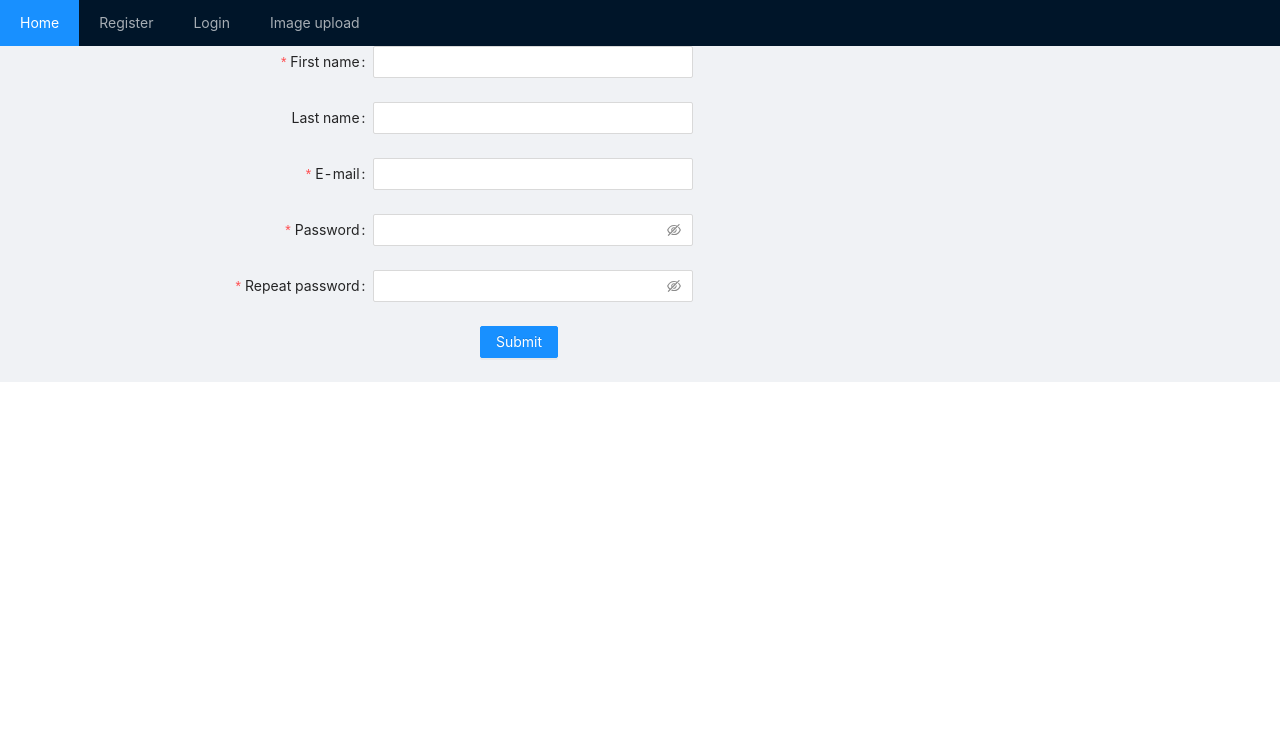
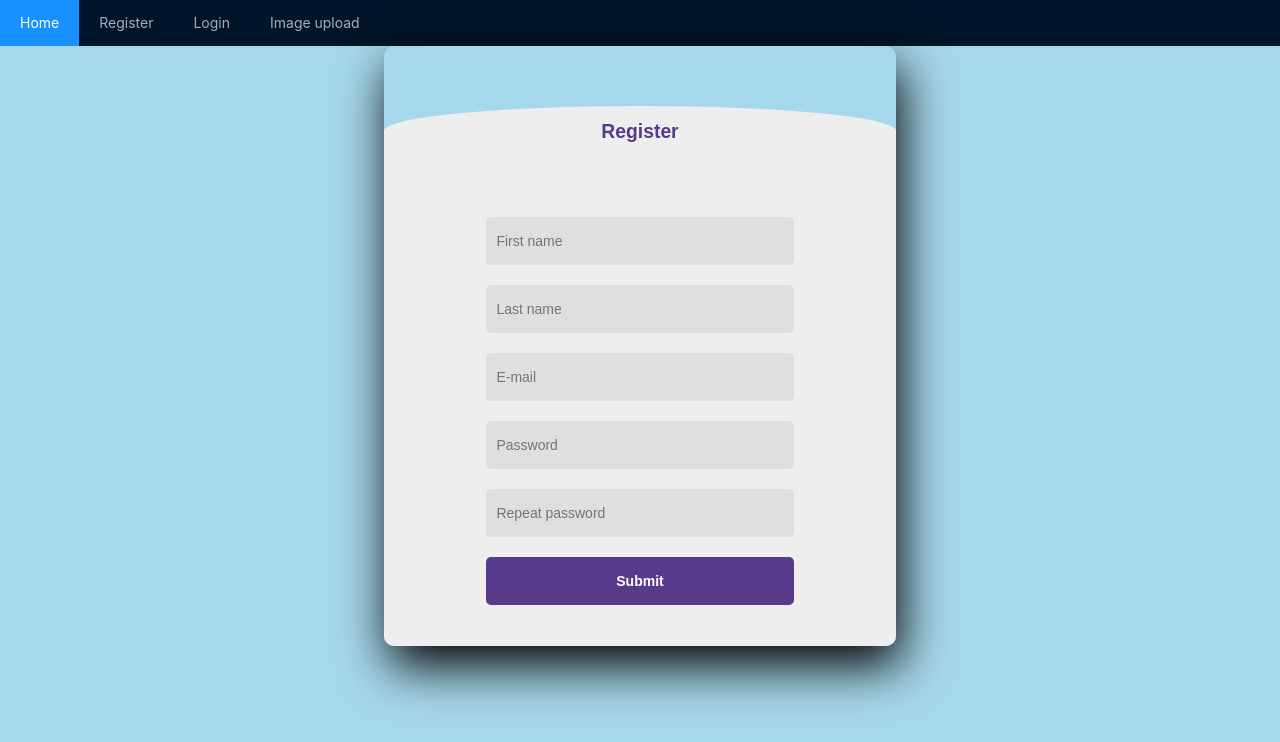
Before and after one commit to iljamog/React-project, a React (Create React App) app in the folder frontend-react/: page /register in a window 1280 px wide. Shown: the top 742 px of the page. Built offline with nearby package versions, Linux system fonts and the light colour scheme.

Commit message:
Added styling for register and login
Also reworked the need for antd in those two files

```diff
--- a/frontend-react/src/components/header.css
+++ b/frontend-react/src/components/header.css
@@ -0,0 +1,3 @@
+body{
+	background: #a6d8eb;
+}
--- /dev/null
+++ b/frontend-react/src/components/login.css
@@ -0,0 +1,66 @@
+.form-body{
+	display: flex;
+	justify-content: center;
+	align-items: center;
+	font-family: 'Jost', sans-serif;
+	background: #a6d8eb;
+}
+
+.header-gradient{
+    background: linear-gradient(to bottom, #573b8a, #261e80, #6c47b1);
+}
+.loginlabel{
+	color: #fff;
+	font-size: 2.3em;
+	justify-content: center;
+	display: flex;
+	margin: 60px;
+	font-weight: bold;
+	color: #573b8a;
+	transform: scale(.6);
+}
+.input{
+	width: 60%;
+	height: 8%;
+    display: flex;
+	background: #e0dede;
+	justify-content: center;
+	align-items: center;
+	display: flex;
+	margin: 20px auto;
+	padding: 10px;
+	border: none;
+	outline: none;
+	border-radius: 5px;
+}
+.mainform{
+	width: 350px;
+	height: 450px;
+	overflow: hidden;
+	border-radius: 10px;
+	box-shadow: 5px 20px 50px #000;
+}
+.loginform{
+	height: 100%;
+	background: #eee;
+	border-radius: 60% / 5%;
+}
+.button{
+	width: 60%;
+	height: 8%;
+	margin: 10px auto;
+	justify-content: center;
+	display: block;
+	background: #573b8a;
+	font-size: 1em;
+	font-weight: bold;
+	margin-top: 20px;
+	border: none;
+	border-radius: 5px;
+	cursor: pointer;
+    color: white;
+}
+
+.button:hover{
+	background: #855ad6;
+}
--- a/frontend-react/src/components/login.js
+++ b/frontend-react/src/components/login.js
@@ -1,19 +1,21 @@
-import { Form, Input, Button } from 'antd';
-import { useState} from "react"
+import './login.css';
+import { useState } from "react";
 function Login() {
   const [email, setEmail] = useState("");
   const [password, setPassword] = useState("")
   const [error, setError] = useState('')
 
+  function handleEmailChange(e){
+    setEmail(e.target.value);
+  }
+  function handlePasswordChange(e){
+    setPassword(e.target.value);
+  }
   const LogIn = async (e) => {
-        setEmail(e.email)
-        setPassword(e.password)
-
     const userData = {
-            email: e.email,
-            password: e.password
+      email: email,
+      password: password
     }
-
     const res = await fetch('http://localhost:3000/api/auth/login', {
       method: 'POST',
       headers: {
@@ -24,7 +26,7 @@ function Login() {
 
     const returnData = await res.json()
 
-          if(returnData.token) {
+    if (returnData.token) {
       console.log("Successfully logged in")
     } else {
       let errors = ''
@@ -35,26 +37,22 @@ function Login() {
           errors += returnData.msg[i].param[0].toUpperCase() + returnData.msg[i].param.slice(1) + ' ' + returnData.msg[i].msg + '\n'
         }
       }
-              setError(errors)
+      setError(errors);
+      console.log(error);
     }
   }
 
   return (
-        <Form
-            labelCol={{ span: 7 }}
-            wrapperCol={{ span: 6 }}
-            initialValues={{ remember: true }}
-            autoComplete="off"
-            onFinish={LogIn}
-        >
-            <Form.Item label="E-mail" name="email" required><Input/></Form.Item>
-
-            <Form.Item label="Password" name="password" required><Input.Password/></Form.Item>
-
-            <Form.Item wrapperCol={{ offset: 9, span: 5 }}>
-                <Button type="primary" htmlType="submit">Submit</Button>
-            </Form.Item>
-        </Form>
+    <div class="form-body">
+      <div class="mainform">
+        <div class="loginform">
+          <label class="loginlabel">Login</label>
+          <input class="input" label="E-mail" placeholder="E-mail" onChange={handleEmailChange} type="email" required />
+          <input class="input" label="Password" placeholder="Password" onChange={handlePasswordChange} type="password" required />
+          <button class="button" type="primary" onClick={LogIn}>Submit</button>
+        </div>
+      </div>
+    </div>
   )
 }
 
--- /dev/null
+++ b/frontend-react/src/components/register.css
@@ -0,0 +1,61 @@
+.form-body{
+	display: flex;
+	justify-content: center;
+	align-items: center;
+	font-family: 'Jost', sans-serif;
+	background: #a6d8eb;
+}
+.registerlabel{
+	color: #fff;
+	font-size: 2.3em;
+	justify-content: center;
+	display: flex;
+	margin: 60px;
+	font-weight: bold;
+	color: #573b8a;
+	transform: scale(.6);
+}
+.registerinput{
+	width: 60%;
+	height: 8%;
+    display: flex;
+	background: #e0dede;
+	justify-content: center;
+	align-items: center;
+	display: flex;
+	margin: 20px auto;
+	padding: 10px;
+	border: none;
+	outline: none;
+	border-radius: 5px;
+}
+.mainregisterform{
+	width: 40%;
+	height: 600px;
+	overflow: hidden;
+	border-radius: 10px;
+	box-shadow: 5px 20px 50px #000;
+}
+.registerform{
+	height: 100%;
+	background: #eee;
+	border-radius: 60% / 5%;
+}
+.registerbutton{
+	width: 60%;
+	height: 8%;
+	margin: 10px auto;
+	justify-content: center;
+	display: block;
+	background: #573b8a;
+	font-size: 1em;
+	font-weight: bold;
+	margin-top: 20px;
+	border: none;
+	border-radius: 5px;
+	cursor: pointer;
+    color: white;
+}
+.registerbutton:hover{
+	background: #855ad6;
+}
--- a/frontend-react/src/components/register.js
+++ b/frontend-react/src/components/register.js
@@ -1,24 +1,46 @@
-import {Form, Input, Button, Typography} from 'antd';
+import './register.css'
 import {useState} from "react"
 
 function Register() {
     const [error, setError] = useState('');
+    const [email, setEmail] = useState("");
+    const [password, setPassword] = useState("");
+    const [repeatPassword, setRepeatPassword] = useState("");
+    const [firstname, setFirstName] = useState("");
+    const [lastname, setLastName] = useState("");
+
+
+    function handleEmailChange(e){
+        setEmail(e.target.value);
+    }
+    function handlePasswordChange(e){
+        setPassword(e.target.value);
+    }
+    function handleRepeatPasswordChange(e){
+        setRepeatPassword(e.target.value);
+    }
+    function handleFirstNameChange(e){
+        setFirstName(e.target.value);
+    }
+    function handleLastNameChange(e){
+        setLastName(e.target.value);
+    }
 
     const createUser = async (user) => {
         const data = {
-            firstName: user.firstName,
-            lastName: user.lastName,
-            email: user.email,
-            password: user.password
+            firstName: firstname,
+            lastName: lastname,
+            email: email,
+            password: password
         }
 
-        if (!user.firstName || !user.lastName) {
-            setError('Please enter your full name');
-        } else if (!user.email) {
+        if (!firstname || !lastname) {
             setError('Please enter your email');
-        } else if (!user.password) {
+        } else if (!email) {
+            setError('Please enter your email');
+        } else if (!password) {
             setError('Please enter your password');
-        } else if (!user.password !== user.repeatPassword) {
+        } else if (!password !== repeatPassword) {
             setError('The passwords dont match, please try again');
         } else {
             const response = await fetch('http://localhost:3000/api/auth/signup', {
@@ -44,29 +66,24 @@ function Register() {
                 }
                 setError(errors)
             }
+        }if(error){
+            console.log(error);
         }
     }
-    const { Text } = Typography;
     return (
-        <Form
-            labelCol={{span: 7}}
-            wrapperCol={{span: 6}}
-            initialValues={{remember: true}}
-            autoComplete="off"
-            onFinish={createUser}
-        >
-            <Form.Item label="First name" name="firstName" required><Input/></Form.Item>
-            <Form.Item label="Last name" name="lastName"><Input/></Form.Item>
-            <Form.Item label="E-mail" name="email" required><Input/></Form.Item>
-            <Form.Item label="Password" name="password" required><Input.Password/></Form.Item>
-            <Form.Item label="Repeat password" name="repeatPassword" required><Input.Password/></Form.Item>
-            { error && <Text type="danger" strong="true">{ error }</Text> }
-            <Form.Item wrapperCol={{offset: 9, span: 5}}>
-                <Button type="primary" htmlType="submit">Submit</Button>
-            </Form.Item>
-        </Form>
+        <div class="form-body">
+          <div class="mainregisterform">
+            <div class="registerform">
+              <label class="registerlabel">Register</label>
+              <input class="registerinput" placeholder="First name" onChange={handleFirstNameChange} required />
+              <input class="registerinput" placeholder="Last name" onChange={handleLastNameChange} required />
+              <input class="registerinput" placeholder="E-mail" onChange={handleEmailChange} name="email" type="email" required />
+              <input class="registerinput" placeholder="Password" onChange={handlePasswordChange} type="password" required />
+              <input class="registerinput" placeholder="Repeat password" onChange={handleRepeatPasswordChange} type="password" required />
+              <button class="registerbutton" type="primary" onClick={createUser}>Submit</button>
+            </div>
+          </div>
+        </div>
     )
 }
-
-
 export default Register
```
Lines whose indentation alone changed are shown as unchanged.
